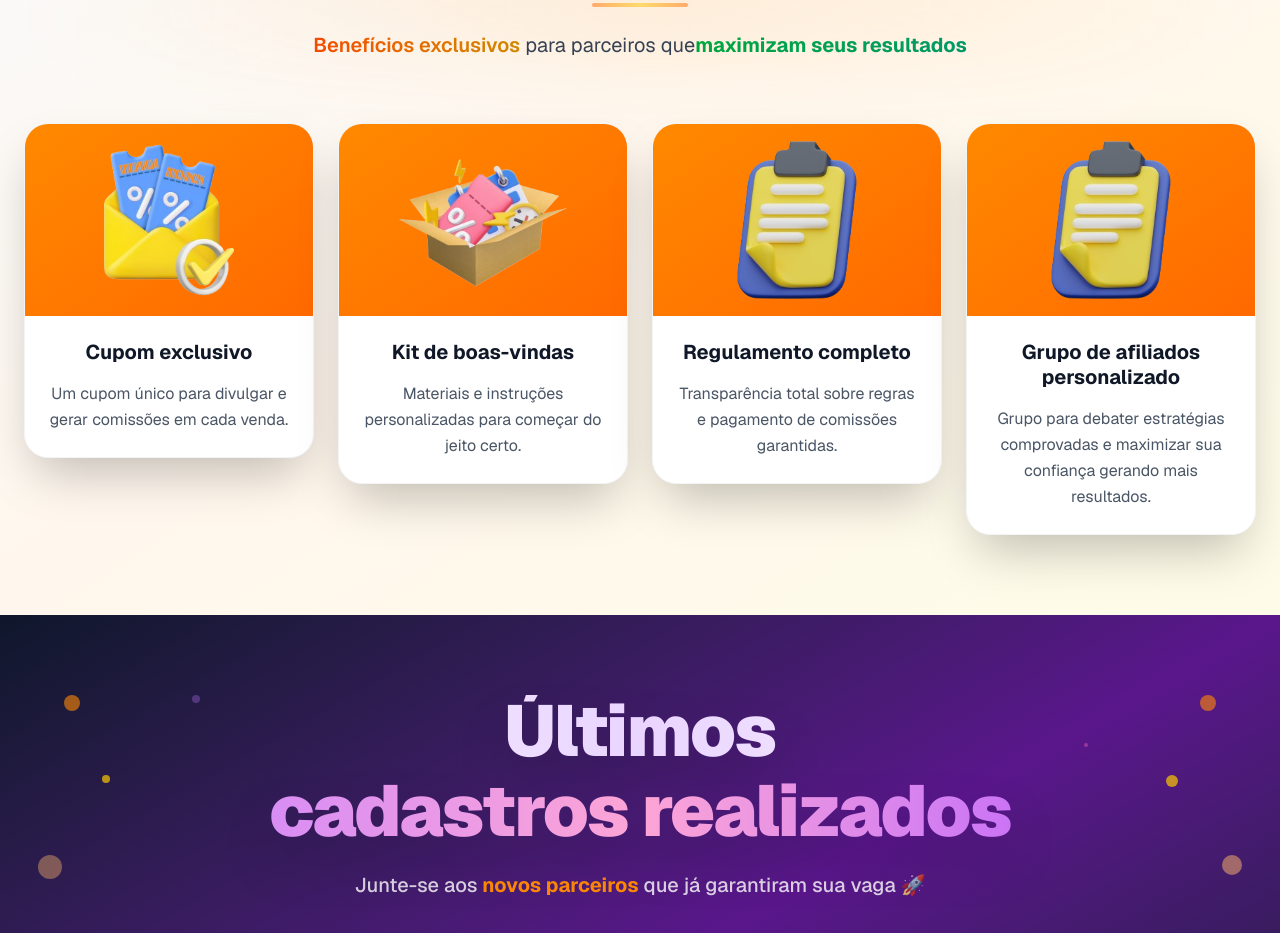
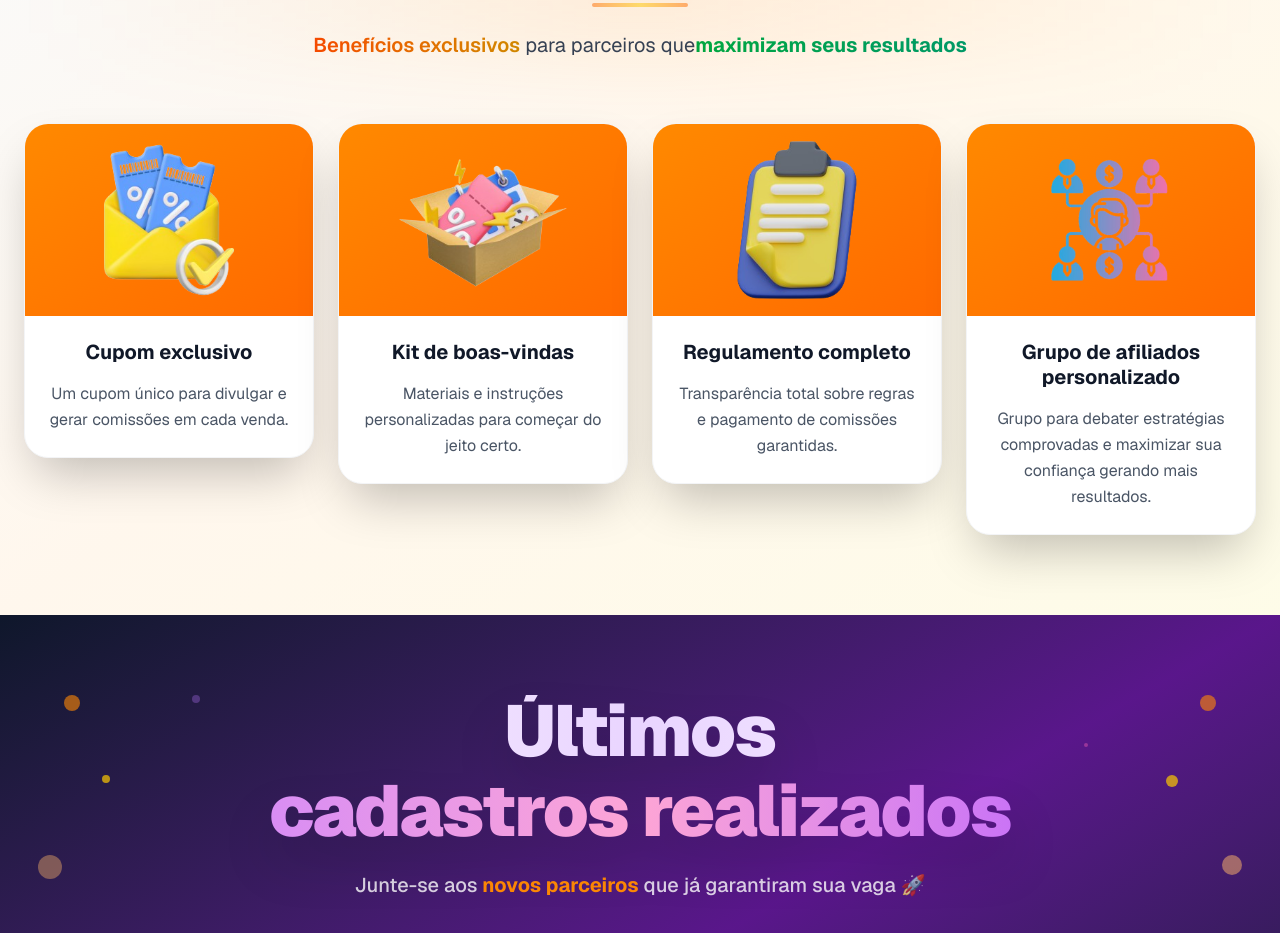
Before and after one commit to BuilderNascimento/low369-landing, a Next.js app: page / in a window 1280 px wide. Shown: the part 3820-4753 px from the top of the page. Built offline with nearby package versions, Linux system fonts and the light colour scheme.

Commit message:
feat: Adicionar imagem lead.png no card Grupo de afiliados - Substituir imagem do card Grupo de afiliados personalizado - De forms-novo.png para lead.png - Melhora visual do card com imagem customizada

```diff
--- a/src/app/page.tsx
+++ b/src/app/page.tsx
@@ -744,7 +744,7 @@ export default function Home() {
                   t: "Grupo de afiliados personalizado",
                   d: "Grupo para debater estratégias comprovadas e maximizar sua confiança gerando mais resultados.",
                   bgColor: "from-pink-600 to-rose-600",
-                  image: "/forms-novo.png"
+                  image: "/lead.png"
                 },
               ].map((c, i) => (
                 <div
```
Also changed, not shown: public/lead.png (added).
